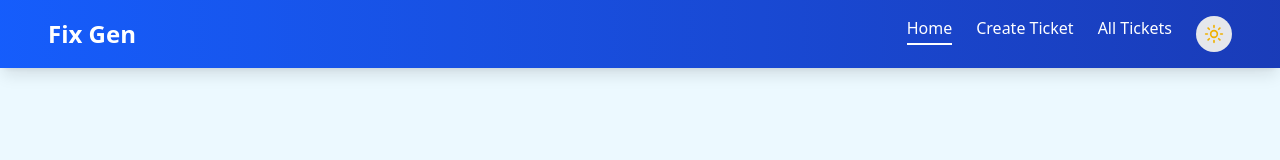
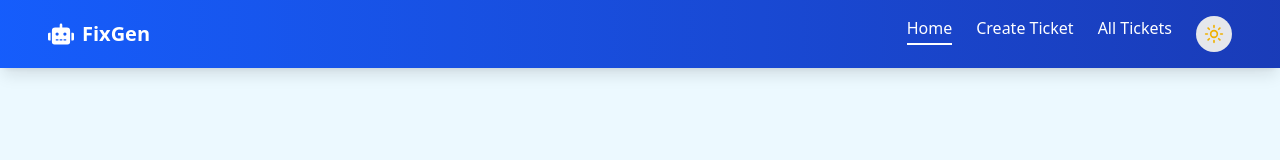
Before and after one commit to Priyadarshani7/Intelligent-Help-Desk-Tool, a React (Vite) app in the folder frontend/: page / in a window 1280 px wide. Shown: the top 160 px of the page. Built offline with nearby package versions, Linux system fonts and the light colour scheme.

Commit message:
Updation in Header (#10)

```diff
--- a/frontend/src/components/Header.jsx
+++ b/frontend/src/components/Header.jsx
@@ -3,6 +3,8 @@ import { ImCross } from "react-icons/im";
 import { GiHamburgerMenu } from "react-icons/gi";
 import { Link, useLocation } from "react-router-dom";
 import Toggle from "../components/Toggle";
+import { FaRobot } from "react-icons/fa";
+
 
 function Navbar() {
   const [openNav, setOpenNav] = useState(false);
@@ -37,11 +39,12 @@ function Navbar() {
   );
 
   return (
-    <div className="sticky top-0 z-20 py-4 px-6 lg:px-12 shadow-lg bg-gradient-to-r from-blue-600 to-blue-800">
+    <div className="sticky top-0 z-20 py-4 px-6 lg:px-12  shadow-lg bg-gradient-to-r from-blue-600 to-blue-800">
       <div className="flex items-center justify-between">
-        <Link to="/" className="text-2xl font-bold text-white">
-          Fix Gen
-        </Link>
+      <Link to="/" className="flex items-center space-x-2">
+      <FaRobot color="white" size={26} />
+      <span className="text-xl font-bold text-white">FixGen</span>
+    </Link>
 
         <div className="flex items-center gap-8">
           <div className="hidden lg:flex">{navLinks}</div>
```
Also changed, not shown: 2 other files (tests, documents, lock files or other folders).
